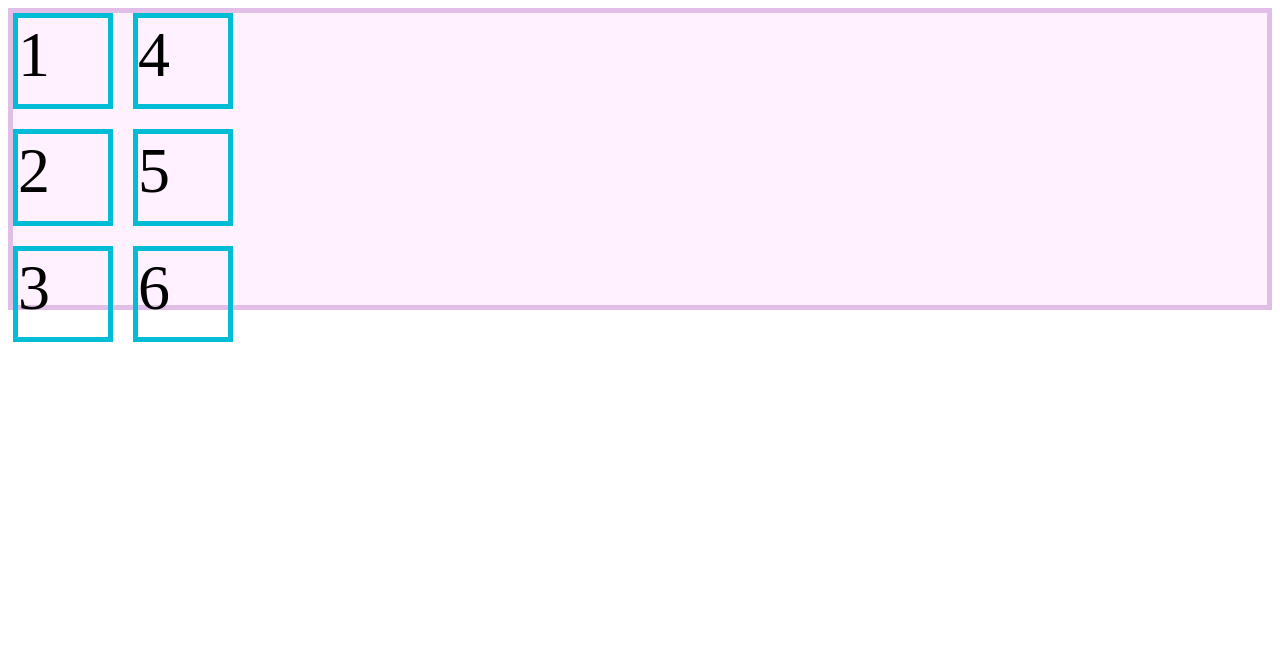
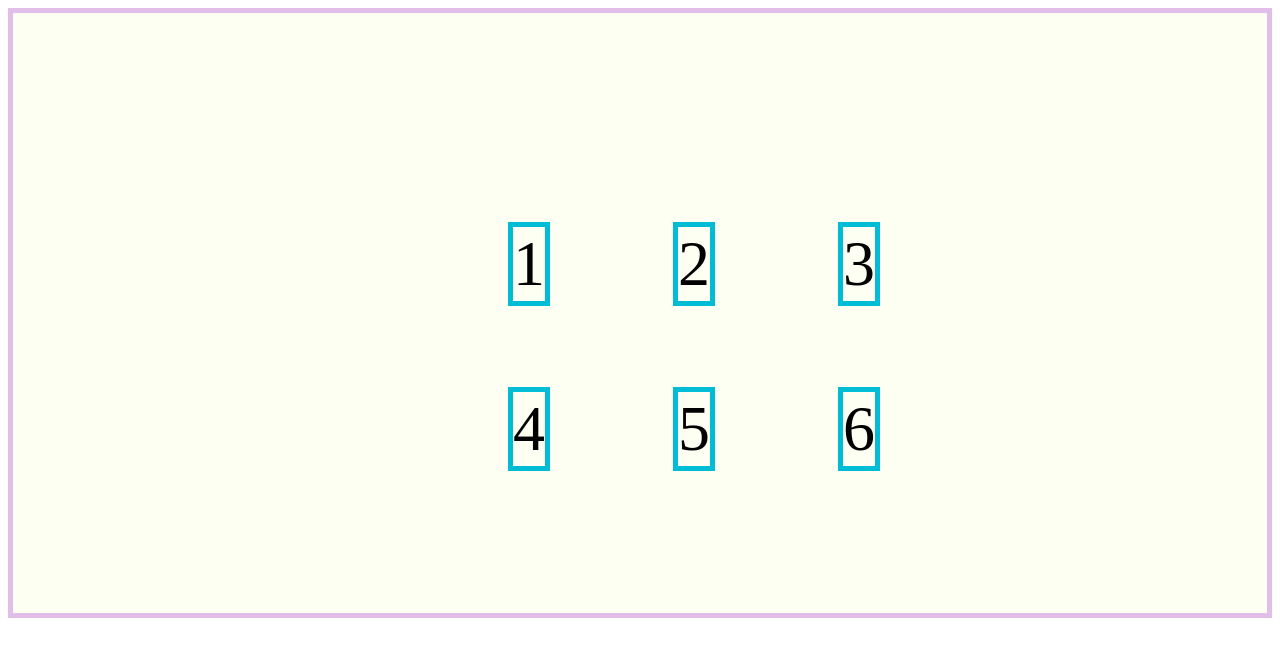
Before and after one commit to diegomolina83/CSSgrid, a plain HTML site: page index.html in a window 1280 px wide. Drawn offline with Linux system fonts and the light colour scheme.

Commit message:
CSS grid ubication

```diff
--- a/index.html
+++ b/index.html
@@ -10,7 +10,7 @@
   <body>
     <div class="contenedor">
       <div class="item">1</div>
-      <div class="item">2</div>
+      <div class="item item2">2</div>
       <div class="item">3</div>
       <div class="item">4</div>
       <div class="item">5</div>
--- a/styles.css
+++ b/styles.css
@@ -1,14 +1,21 @@
 .contenedor {
   border: 5px solid #e1bee7;
-  background-color: #fff1ff;
+  background-color: #fcfff1;
   display: grid;
-  grid-template-rows: 33% 33% 33%;
-  grid-auto-columns: 100px;
-  gap: 20px;
-  grid-auto-flow: column;
+  grid-template-columns: 150px 150px 150px;
+  grid-auto-rows: 150px;
+  grid-gap: 15px;
+  height: 600px;
+  place-content: center;
+  align-items: end;
+  justify-items: end;
 }
 
 .item {
   border: 5px solid #00bcd4;
   font-size: 4rem;
 }
+
+.item2 {
+  /* place-self: center; */
+}
```
